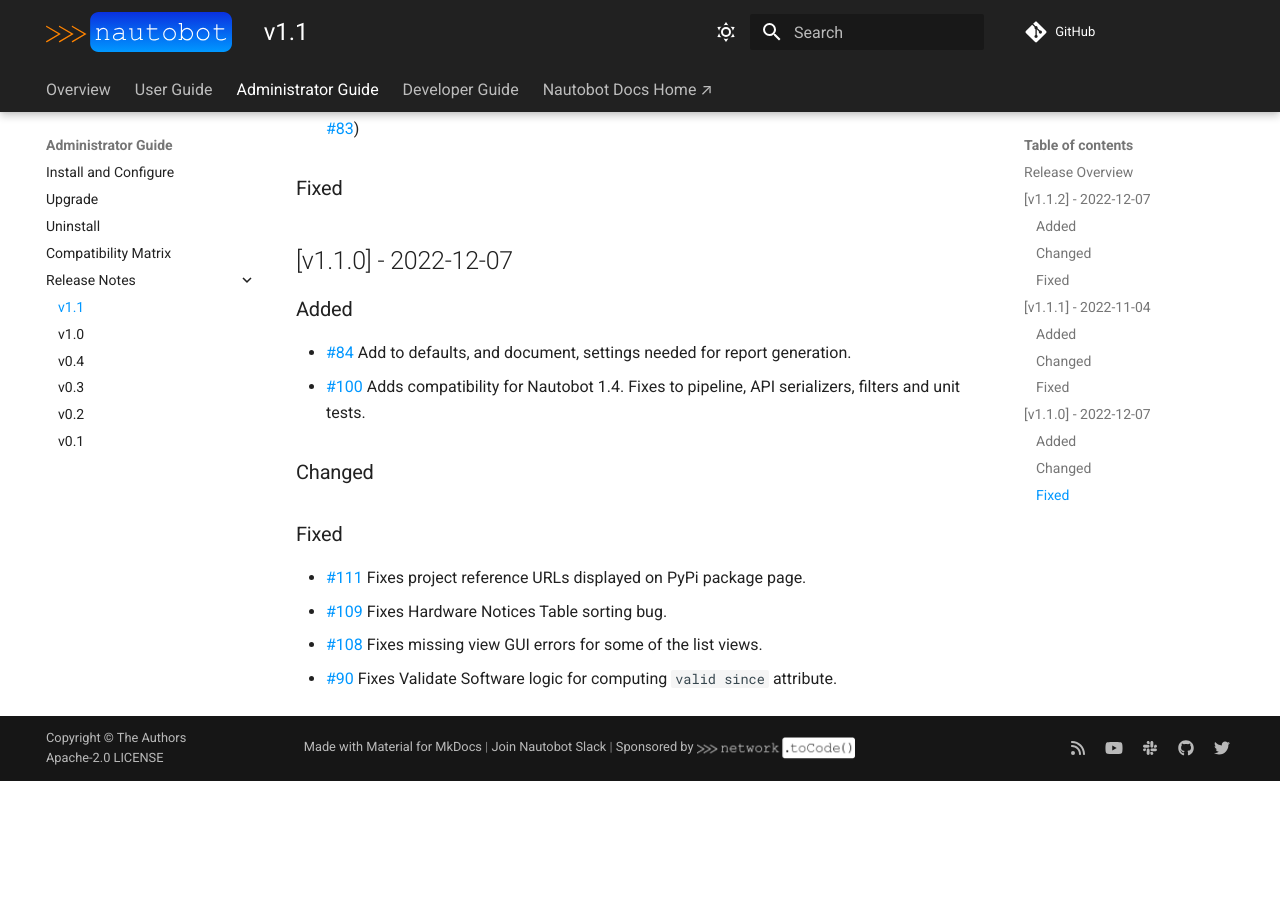
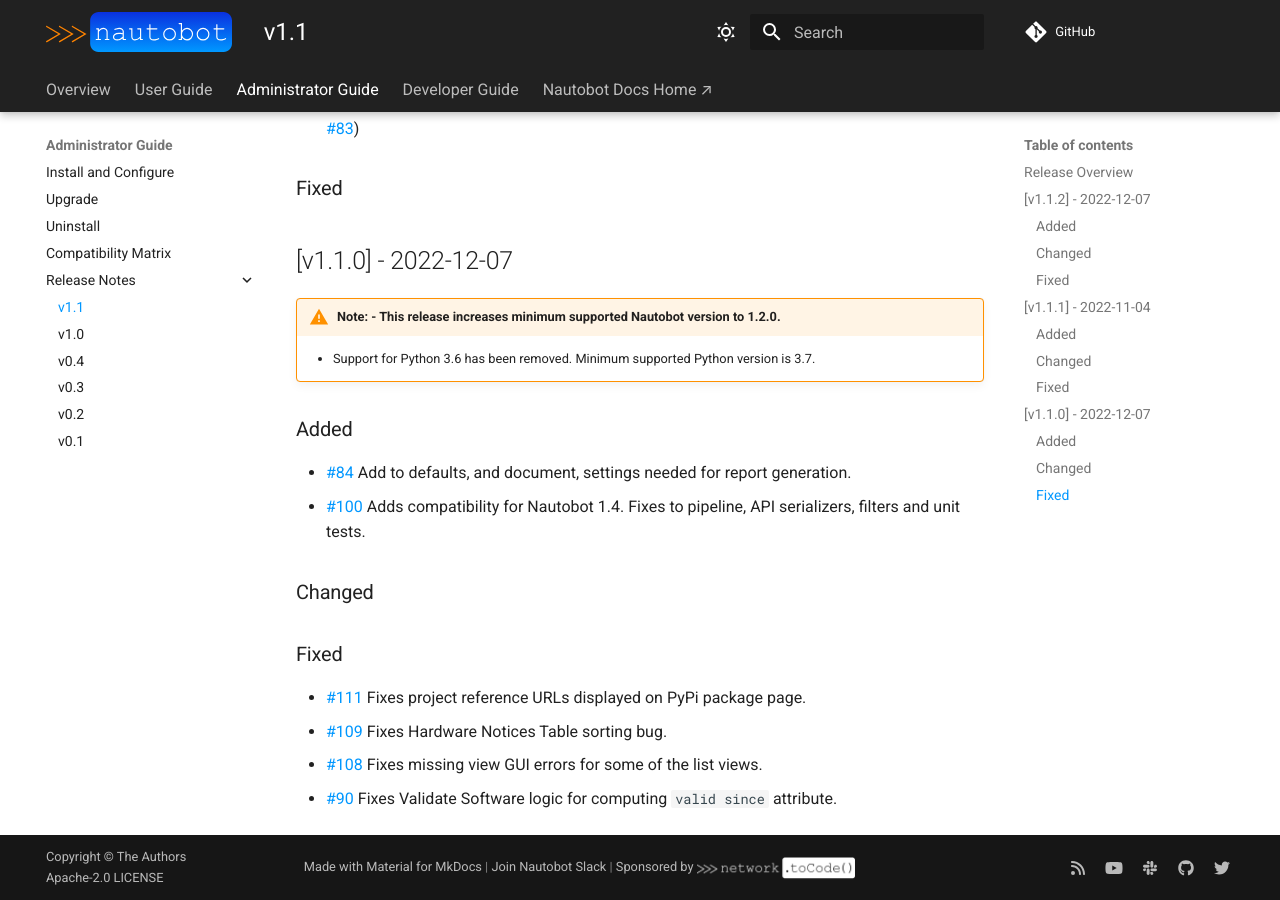
Before and after one commit to nautobot/nautobot-app-device-lifecycle-mgmt, an MkDocs documentation site: the page built from docs/admin/release_notes/version_1.1.md, in a window 1280 px wide and 900 px high, scrolled down 1302 px. Built offline with MkDocs 1.6.1 and Material for MkDocs 9.7.7, drawn with Linux system fonts in a browser that asks for light colours; comment, search, counter and statistics services are not loaded; before the commit the page ends 2083 px from its top, so only the background shows below that.

Commit message:
cleanup release notes for 1.1 and add notes

```diff
--- a/docs/admin/release_notes/version_1.1.md
+++ b/docs/admin/release_notes/version_1.1.md
@@ -37,7 +37,8 @@ This release includes some of the following highlights:
 
 
 ## [v1.1.0] - 2022-12-07
-
+!!! warning "Note: - This release increases minimum supported Nautobot version to 1.2.0."
+    - Support for Python 3.6 has been removed. Minimum supported Python version is 3.7.
 ### Added
 - [#84](https://github.com/nautobot/nautobot-plugin-device-lifecycle-mgmt/issues/84) Add to defaults, and document, settings needed for report generation.
 - [#100](https://github.com/nautobot/nautobot-plugin-device-lifecycle-mgmt/issues/100) Adds compatibility for Nautobot 1.4. Fixes to pipeline, API serializers, filters and unit tests.
```
